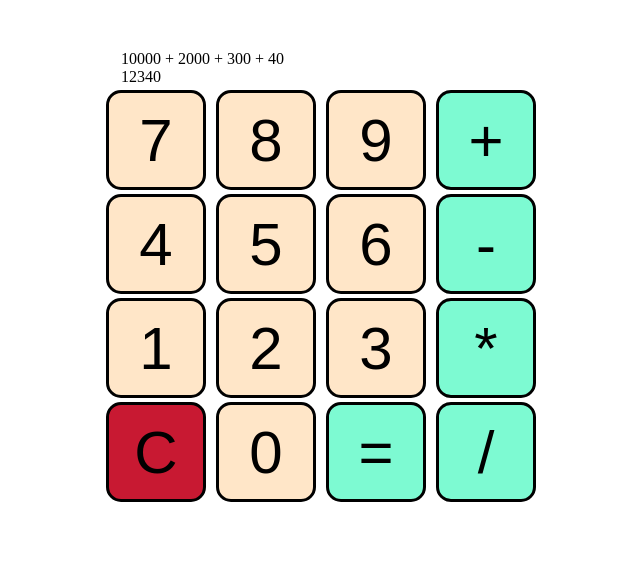
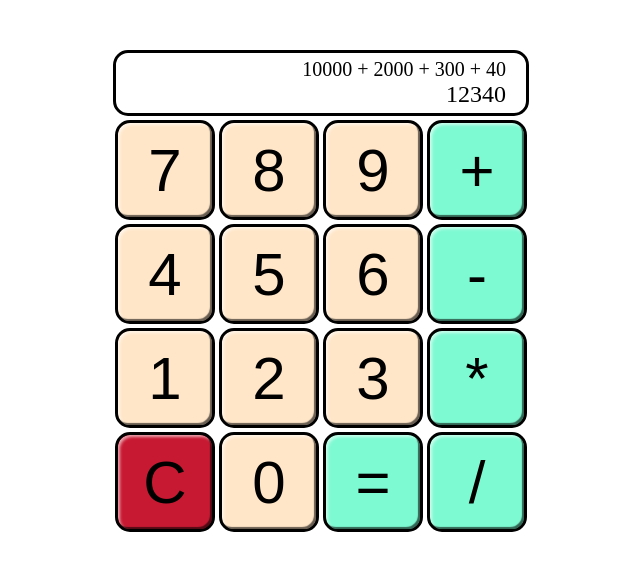
Before and after one commit to Alhimerus/odin-calculator, a plain HTML site: page index.html in a window 1280 px wide. Shown: the whole page, without its empty margins (319-959 px from the left). Drawn offline with Linux system fonts and the light colour scheme.

Commit message:
Add shadows to buttons

```diff
--- a/style.css
+++ b/style.css
@@ -3,7 +3,7 @@ body {
   align-items: center;
   justify-content: center;
   margin: 0;
-  padding-top: 50px;
+  padding: 50px;
 }
 
 .calculator {
@@ -21,6 +21,13 @@ button {
   border: 3px solid black;
   border-radius: 15px;
   padding: 0;
+  box-shadow: inset -2px -2px 1px rgba(0, 0, 0, .6),
+              inset 2px 2px 3px rgba(255, 255, 255, .6);
+}
+
+button:active {
+  box-shadow: inset -2px -2px 3px rgba(255, 255, 255, .6),
+              inset 2px 2px 3px rgba(0, 0, 0, .6);
 }
 
 .number {
@@ -37,9 +44,24 @@ button {
 
 .row {
   display: flex;
-  gap: 10px;
+  gap: 4px;
 }
 
 .text {
-  width: 400px;
+  width: 370px;
+  border: 3px solid black;
+  border-radius: 15px;
+  padding: 5px 20px;
+  gap: 4px;
 }
+
+.input,
+.output {
+  display: flex;
+  justify-content: flex-end;
+  font-size: 20px;
+}
+
+.output {
+  font-size: 24px;
+}
```
